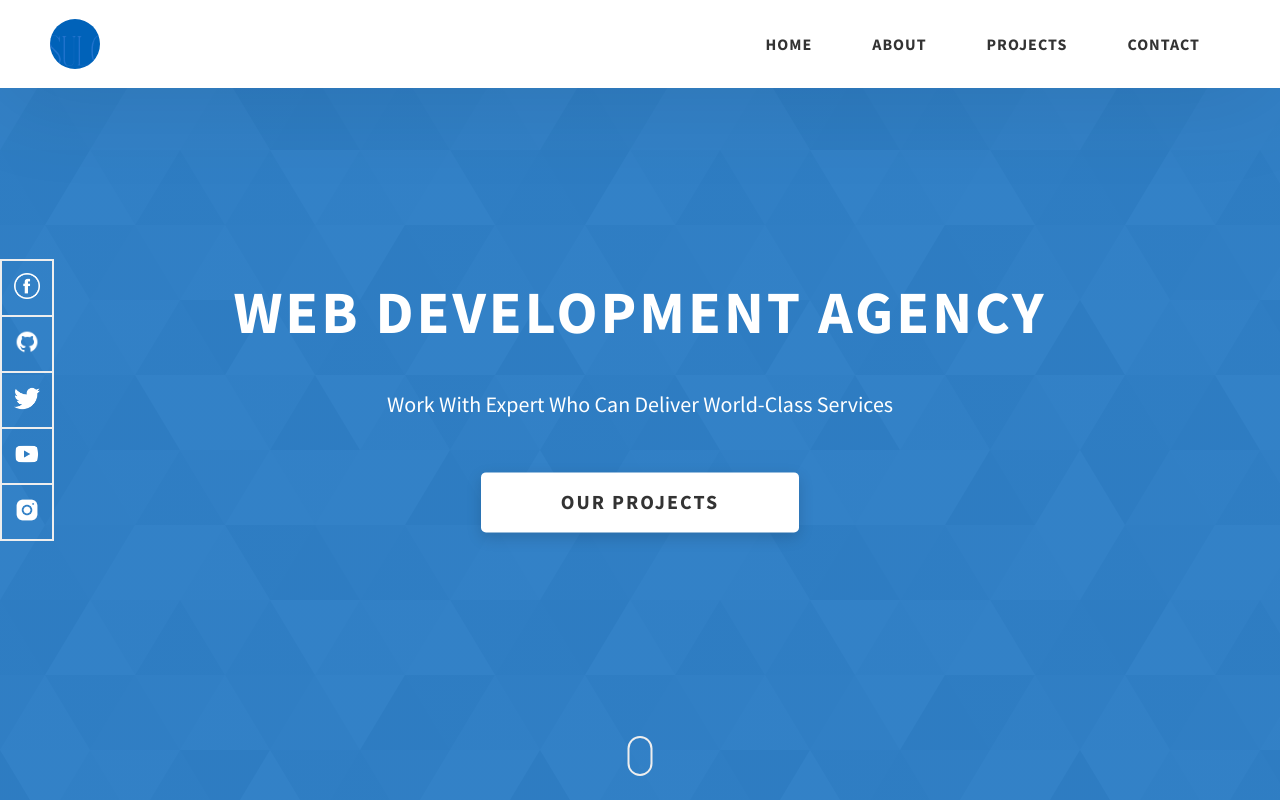
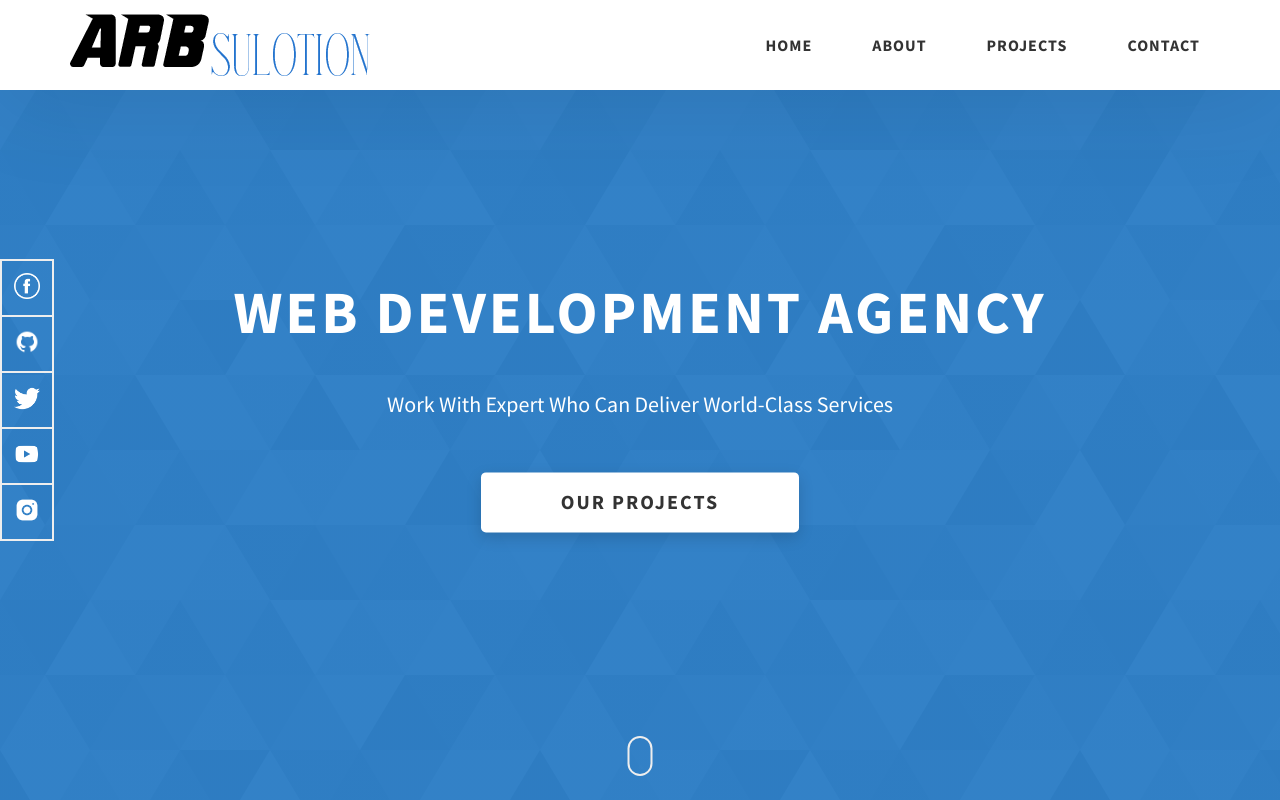
Before and after one commit to balochname/arb-web, a website: page index.html in a window 1280 px wide. Shown: the top 800 px of the page. Drawn offline with Linux system fonts and the light colour scheme; a web font is replaced by a local one.

Commit message:
logo img cont removed

```diff
--- a/index.html
+++ b/index.html
@@ -23,7 +23,7 @@
     <header class="header">
       <div class="header__content">
         <div class="header__logo-container">
-          <div class="header__logo-img-cont">
+          <div>
             <img
               src="./assets/png/logo2.png"
               alt="ARB-Solutions"
```
